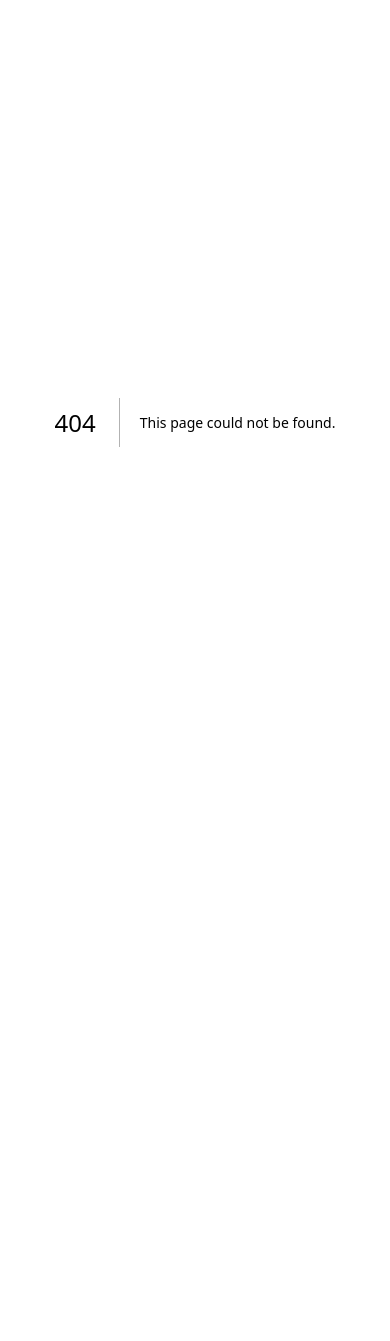
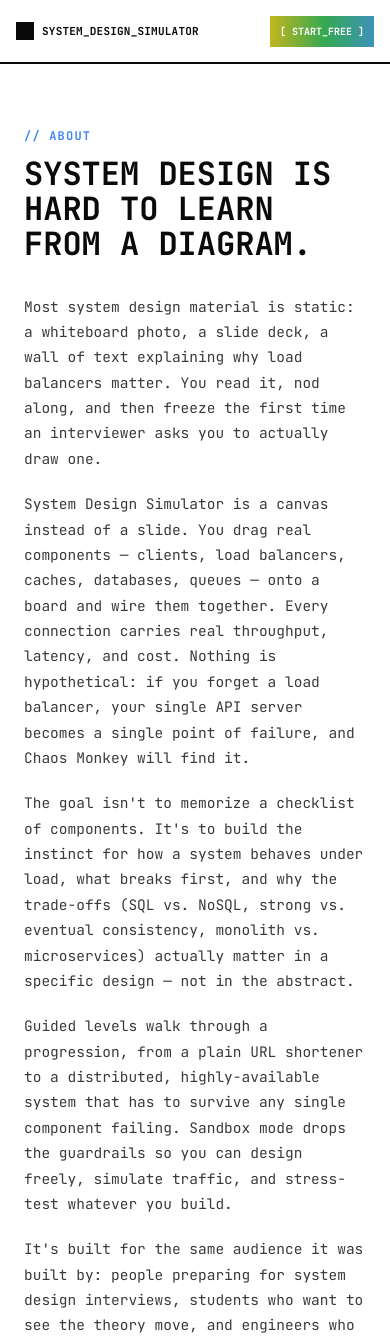
Before and after one commit to gitit24x7/System-Design-Simulator, a Next.js app: page /about in a window 390 px wide. Before the commit this address had no page. Shown: the top 1341 px of the page. Before the commit the page ends 844 px from the top, so only its background shows below. Built offline with nearby package versions, Linux system fonts and the light colour scheme.

Commit message:
removed mobile ui bug, added about and llms text files too

```diff
--- /dev/null
+++ b/app/about/page.tsx
@@ -0,0 +1,60 @@
+import { JetBrains_Mono } from "next/font/google";
+import "../landing.css";
+import LandingNav from "@/components/LandingNav";
+import LandingFooter from "@/components/LandingFooter";
+
+const jetbrainsMono = JetBrains_Mono({ subsets: ["latin"] });
+
+export const metadata = {
+  title: "About — System Design Simulator",
+  description: "Why System Design Simulator exists and who it's built for.",
+};
+
+export default function AboutPage() {
+  return (
+    <div className={`${jetbrainsMono.className} w-full overflow-x-hidden bg-white`}>
+      <LandingNav />
+      <main className="mx-auto flex max-w-[760px] flex-col gap-8 px-6 py-16 sm:px-[60px] sm:py-[76px]">
+        <div className="flex flex-col gap-3">
+          <p className="text-xs font-bold tracking-[0.1em] text-[#4285F4]">// ABOUT</p>
+          <h1 className="text-[32px] font-bold uppercase leading-[1.1] text-[#0a0a0a] sm:text-[42px]">
+            System design is hard to learn from a diagram.
+          </h1>
+        </div>
+
+        <div className="flex flex-col gap-5 text-[14.5px] leading-[1.75] text-[#3a3a3a]">
+          <p>
+            Most system design material is static: a whiteboard photo, a slide deck, a wall of
+            text explaining why load balancers matter. You read it, nod along, and then freeze
+            the first time an interviewer asks you to actually draw one.
+          </p>
+          <p>
+            System Design Simulator is a canvas instead of a slide. You drag real components —
+            clients, load balancers, caches, databases, queues — onto a board and wire them
+            together. Every connection carries real throughput, latency, and cost. Nothing is
+            hypothetical: if you forget a load balancer, your single API server becomes a
+            single point of failure, and Chaos Monkey will find it.
+          </p>
+          <p>
+            The goal isn&apos;t to memorize a checklist of components. It&apos;s to build the
+            instinct for how a system behaves under load, what breaks first, and why the
+            trade-offs (SQL vs. NoSQL, strong vs. eventual consistency, monolith vs.
+            microservices) actually matter in a specific design — not in the abstract.
+          </p>
+          <p>
+            Guided levels walk through a progression, from a plain URL shortener to a
+            distributed, highly-available system that has to survive any single component
+            failing. Sandbox mode drops the guardrails so you can design freely, simulate
+            traffic, and stress-test whatever you build.
+          </p>
+          <p>
+            It&apos;s built for the same audience it was built by: people preparing for system
+            design interviews, students who want to see the theory move, and engineers who
+            learn better by breaking things on purpose than by reading about them.
+          </p>
+        </div>
+      </main>
+      <LandingFooter />
+    </div>
+  );
+}
--- a/app/page.tsx
+++ b/app/page.tsx
@@ -6,6 +6,7 @@ import LandingFeatures from "@/components/LandingFeatures";
 import LandingHowItWorks from "@/components/LandingHowItWorks";
 import LandingTestimonials from "@/components/LandingTestimonials";
 import LandingCta from "@/components/LandingCta";
+import LandingFooter from "@/components/LandingFooter";
 
 const jetbrainsMono = JetBrains_Mono({ subsets: ["latin"] });
 
@@ -18,9 +19,7 @@ export default function LandingPage() {
       <LandingHowItWorks />
       <LandingTestimonials />
       <LandingCta />
-      <footer className="px-6 py-6 text-center text-[11.5px] text-[#3a3a3a] sm:px-[60px]">
-        © 2026 SYSTEM_DESIGN_SIMULATOR
-      </footer>
+      <LandingFooter />
     </div>
   );
 }
--- /dev/null
+++ b/app/privacy/page.tsx
@@ -0,0 +1,68 @@
+import { JetBrains_Mono } from "next/font/google";
+import "../landing.css";
+import LandingNav from "@/components/LandingNav";
+import LandingFooter from "@/components/LandingFooter";
+
+const jetbrainsMono = JetBrains_Mono({ subsets: ["latin"] });
+
+export const metadata = {
+  title: "Privacy — System Design Simulator",
+  description: "How System Design Simulator handles your data.",
+};
+
+const SECTIONS = [
+  {
+    title: "What we collect",
+    body: "Nothing, on our end. There are no user accounts, no sign-up forms, and no server-side database. This site does not run analytics or tracking scripts and does not use cookies to identify you.",
+  },
+  {
+    title: "Where your designs live",
+    body: "Everything you build — nodes, connections, sticky notes, annotations, and saved projects — is stored locally in your browser's localStorage, on your device only. Nobody else can see it, and it never touches a server.",
+  },
+  {
+    title: "Share links",
+    body: "The Share button encodes your current design into the URL itself (as a compressed, encoded parameter). Anyone with that link can open and view the design it contains. Don't share a link to a design you consider private.",
+  },
+  {
+    title: "Clearing your data",
+    body: "Clearing your browser's site data for this app removes everything: your saved designs, onboarding state, and preferences. There is no account to delete because there is no account.",
+  },
+  {
+    title: "Third-party links",
+    body: "The footer links to other independent projects (Byoos, ReactMastery, psachno.vercel.app, SprintMagic). Those sites are not operated by us and have their own privacy practices — this policy only covers System Design Simulator.",
+  },
+  {
+    title: "Changes",
+    body: "If this project ever adds accounts, analytics, or server-side storage, this page will be updated to say so plainly before that data collection begins.",
+  },
+];
+
+export default function PrivacyPage() {
+  return (
+    <div className={`${jetbrainsMono.className} w-full overflow-x-hidden bg-white`}>
+      <LandingNav />
+      <main className="mx-auto flex max-w-[760px] flex-col gap-8 px-6 py-16 sm:px-[60px] sm:py-[76px]">
+        <div className="flex flex-col gap-3">
+          <p className="text-xs font-bold tracking-[0.1em] text-[#4285F4]">// LEGAL</p>
+          <h1 className="text-[32px] font-bold uppercase leading-[1.1] text-[#0a0a0a] sm:text-[42px]">
+            Privacy Policy
+          </h1>
+          <p className="text-[12.5px] text-[#3a3a3a]">Last updated: 2026</p>
+        </div>
+
+        <div className="flex flex-col border-2 border-[#0a0a0a]">
+          {SECTIONS.map((s, i) => (
+            <div
+              key={s.title}
+              className={`flex flex-col gap-2 p-6 ${i < SECTIONS.length - 1 ? "border-b-2 border-[#0a0a0a]" : ""}`}
+            >
+              <h2 className="text-[15px] font-bold uppercase text-[#0a0a0a]">{s.title}</h2>
+              <p className="text-[13.5px] leading-[1.65] text-[#3a3a3a]">{s.body}</p>
+            </div>
+          ))}
+        </div>
+      </main>
+      <LandingFooter />
+    </div>
+  );
+}
--- /dev/null
+++ b/components/LandingFooter.tsx
@@ -0,0 +1,29 @@
+import Link from "next/link";
+
+export default function LandingFooter() {
+  return (
+    <footer className="flex flex-col items-center gap-3 border-t-[2.5px] border-[#0a0a0a] px-6 py-6 text-center sm:px-[60px]">
+      <div className="flex flex-wrap items-center justify-center gap-x-5 gap-y-2 text-[11px] font-semibold uppercase tracking-[0.04em] text-[#0a0a0a]">
+        <Link href="/about" className="hover:text-[#4285F4]">
+          About
+        </Link>
+        <Link href="/privacy" className="hover:text-[#EA4335]">
+          Privacy
+        </Link>
+        <a href="https://byoos.vercel.app" target="_blank" rel="noopener noreferrer" className="hover:text-[#4285F4]">
+          Byoos
+        </a>
+        <a href="https://reactmaster.xyz" target="_blank" rel="noopener noreferrer" className="hover:text-[#EA4335]">
+          ReactMastery
+        </a>
+        <a href="https://psachno.vercel.app" target="_blank" rel="noopener noreferrer" className="hover:text-[#FBBC05]">
+          psachno.vercel.app
+        </a>
+        <a href="https://sprintmagic.vercel.app" target="_blank" rel="noopener noreferrer" className="hover:text-[#34A853]">
+          SprintMagic
+        </a>
+      </div>
+      <p className="text-[11.5px] text-[#3a3a3a]">© 2026 SYSTEM_DESIGN_SIMULATOR</p>
+    </footer>
+  );
+}
--- a/components/LandingHero.tsx
+++ b/components/LandingHero.tsx
@@ -3,11 +3,11 @@
 import Link from "next/link";
 
 const NODE_POSITIONS = [
-  { x: 12, y: 46, label: "CLIENT" },
-  { x: 34, y: 20, label: "LB" },
-  { x: 34, y: 72, label: "CACHE" },
-  { x: 60, y: 46, label: "API" },
-  { x: 84, y: 46, label: "DB" },
+  { x: 12, y: 55, label: "CLIENT" },
+  { x: 34, y: 35, label: "LB" },
+  { x: 34, y: 80, label: "CACHE" },
+  { x: 60, y: 55, label: "API" },
+  { x: 84, y: 55, label: "DB" },
 ];
 
 const NODE_LINKS: [number, number][] = [
@@ -38,7 +38,7 @@ function CanvasMockup() {
       {NODE_POSITIONS.map((n) => (
         <div
           key={n.label}
-          className="absolute -translate-x-1/2 -translate-y-1/2 border-[1.5px] border-[#4285f4] bg-[#111] px-2 py-1.5 text-[9px] font-bold text-[#eaf2ff] sm:px-3 sm:py-2 sm:text-[11px]"
+          className="absolute -translate-x-1/2 -translate-y-1/2 whitespace-nowrap border-[1.5px] border-[#4285f4] bg-[#111] px-1.5 py-1 text-[10px] font-bold text-[#eaf2ff] sm:px-3 sm:py-2 sm:text-[11px]"
           style={{ left: `${n.x}%`, top: `${n.y}%` }}
         >
           {n.label}
--- a/components/LandingNav.tsx
+++ b/components/LandingNav.tsx
@@ -3,9 +3,10 @@
 import Link from "next/link";
 
 const NAV_LINKS = [
-  { label: "FEATURES", href: "#features" },
-  { label: "HOW_IT_WORKS", href: "#how-it-works" },
-  { label: "REVIEWS", href: "#reviews" },
+  { label: "FEATURES", href: "/#features" },
+  { label: "HOW_IT_WORKS", href: "/#how-it-works" },
+  { label: "REVIEWS", href: "/#reviews" },
+  { label: "ABOUT", href: "/about" },
 ];
 
 export default function LandingNav() {
```
Also changed, not shown: public/llms.txt (added).
